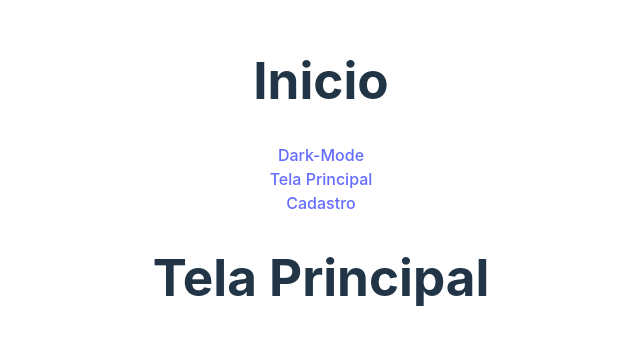
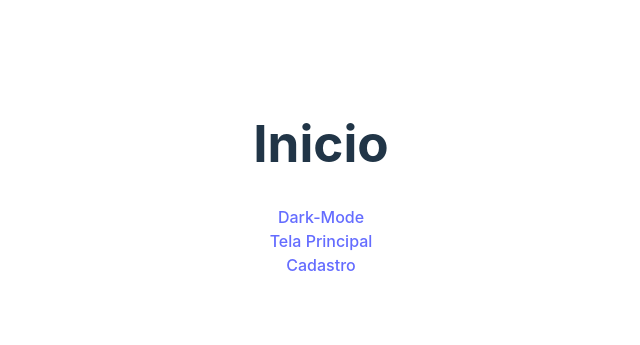
Before and after one commit to LeaelSouza/projeto_SA, a React (Vite) app in the folder vite-project/: page / in a window 1280 px wide. Shown: the part 221-566 px from the top of the page, without its empty margins (319-959 px from the left). Built offline with nearby package versions, Linux system fonts and the light colour scheme.

Commit message:
corrigindo umas parada

```diff
--- a/vite-project/src/App.jsx
+++ b/vite-project/src/App.jsx
@@ -2,11 +2,11 @@ import { useState } from 'react'
 import reactLogo from './assets/react.svg'
 import viteLogo from '/vite.svg'
 import './App.css'
-import MainTela from './telaPrincipal/mainTela.jsx';
+import TelaInicio from './TelaInicial/inicio';
 
 function App() {
   return <>
-    <MainTela />
+    <TelaInicio />
   </>
 }
 
--- a/vite-project/src/TelaInicial/inicio.jsx
+++ b/vite-project/src/TelaInicial/inicio.jsx
@@ -6,7 +6,7 @@ function TelaInicio(){
         <h1>Inicio</h1>
         <Link to={'/dark-mode'}>Dark-Mode</Link>
         <br></br>
-        <Link to={'/'}>Tela Principal</Link>
+        <Link to={'/mainTela'}>Tela Principal</Link>
         <br></br>
         <Link to={'/cadastroUsuario'}>Cadastro</Link>
         <Outlet />
--- a/vite-project/src/main.jsx
+++ b/vite-project/src/main.jsx
@@ -16,7 +16,7 @@ const routes = createBrowserRouter([
 
     children: [
       {
-        path: '/',
+        path: '/mainTela',
         element: <MainTela />,
       },
       {
```
